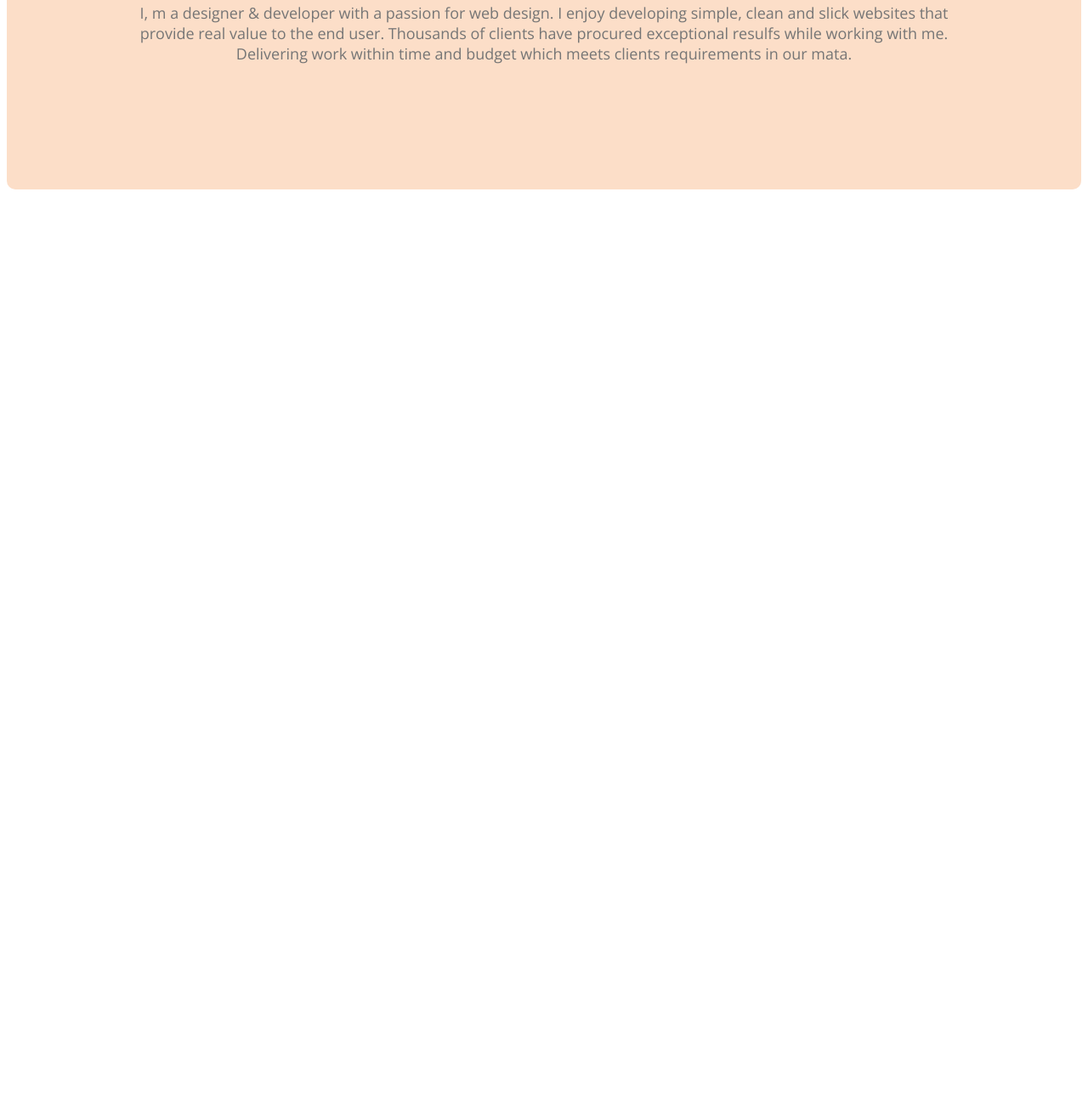
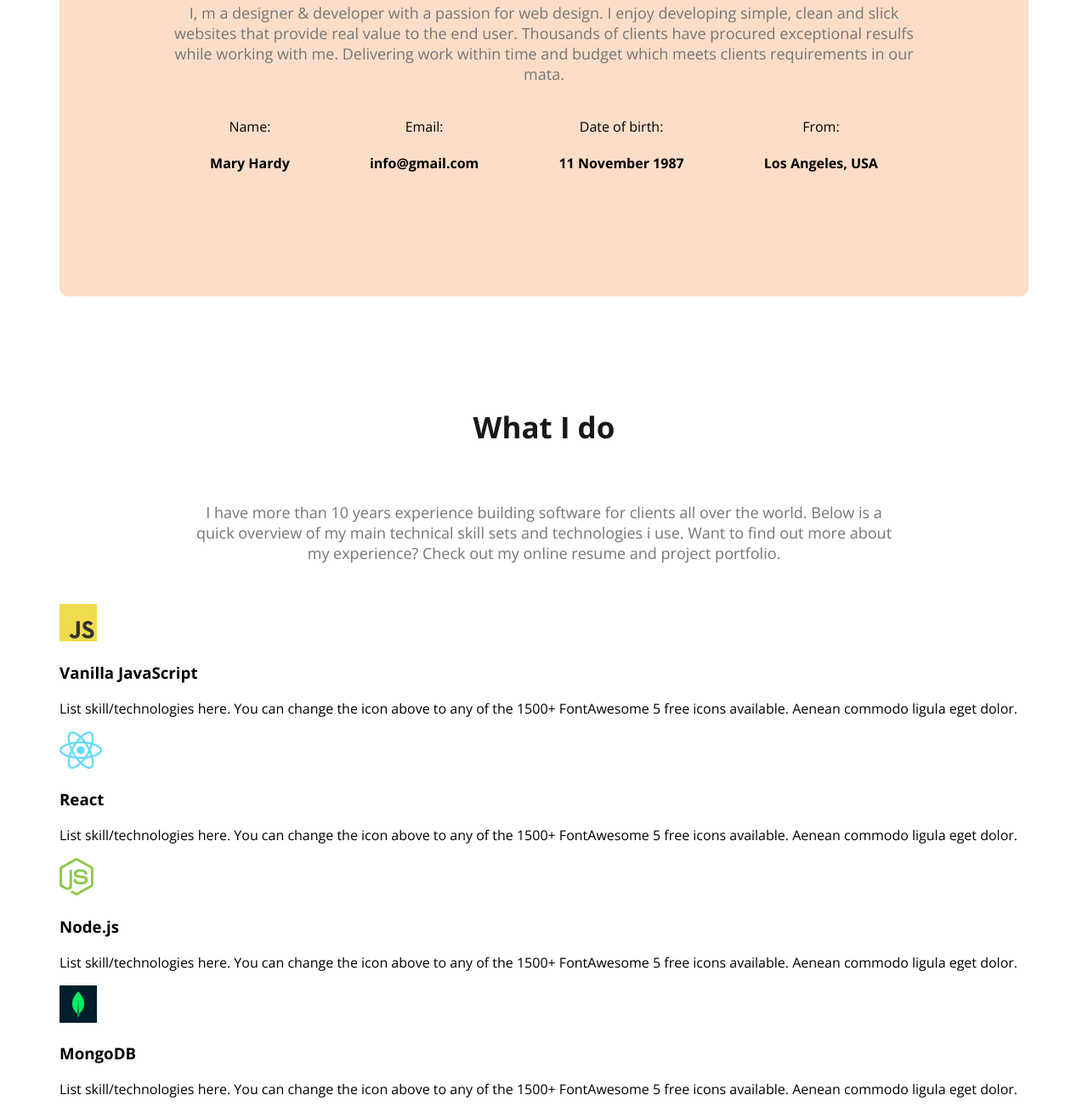
Before and after one commit to hasif52/webdeveloper-portfolio, a plain HTML site: page index.html in a window 1280 px wide. Shown: the part 1142-2451 px from the top of the page at 85% size. Before the commit the page ends 1495 px from the top, so only its background shows below. Drawn offline with nearby package versions, Linux system fonts and the light colour scheme.

Commit message:
added some section

```diff
--- a/index.html
+++ b/index.html
@@ -23,9 +23,10 @@
         </nav>
         <div class="banner">
             <div class="banner-content">
-                <h3 class="banner-greeting">Hi, I  am</h3>
+                <h3 class="banner-greeting">Hi, I am</h3>
                 <h1 class="banner-title">Mary Hardy</h1>
-                <p class="banner-description">Shot what able cold new see hold.Friendly as an betrayed formerly he. Morning because as to society behaved moments.</p>
+                <p class="banner-description">Shot what able cold new see hold.Friendly as an betrayed formerly he.
+                    Morning because as to society behaved moments.</p>
                 <button class="btn-primary">Downlod CV</button>
                 <button class="btn-primary">Contact</button>
             </div>
@@ -35,7 +36,60 @@
     <main>
         <section class="about">
             <h3 class="section-title">About Me</h3>
-            <p class="section-description">I, m a designer & developer with a passion for web design. I enjoy developing simple, clean and slick websites that provide real value to the end user. Thousands of clients have procured exceptional resulfs while working with me. Delivering work within time and budget which meets clients requirements in our mata.</p>
+            <p class="section-description">I, m a designer & developer with a passion for web design. I enjoy developing
+                simple, clean and slick websites that provide real value to the end user. Thousands of clients have
+                procured exceptional resulfs while working with me. Delivering work within time and budget which meets
+                clients requirements in our mata.</p>
+            <div class="about-info-container">
+                <!-- .about-info*4>h4.info-taitle+p.info-description -->
+                <div class="about-info">
+                    <h4 class="info-taitle">Name:
+                    </h4>
+                    <p class="info-description">Mary Hardy</p>
+                </div>
+                <div class="about-info">
+                    <h4 class="info-taitle">Email:</h4>
+                    <p class="info-description">info@gmail.com</p>
+                </div>
+                <div class="about-info">
+                    <h4 class="info-taitle">Date of birth:</h4>
+                    <p class="info-description">11 November 1987</p>
+                </div>
+                <div class="about-info">
+                    <h4 class="info-taitle">From:
+                        </h4>
+                    <p class="info-description">Los Angeles, USA</p>
+                </div>
+
+            </div>
+        </section>
+        <!-- what i do section start -->
+        <section>
+            <h3 class="section-title">What I do</h3>
+            <p id="what-i-do-description" class="section-description">I have more than 10 years experience building software for clients all over the world. Below is a quick overview of my main technical skill sets and technologies i use. Want to find out more about my experience? Check out my online resume and project portfolio.</p>
+            <div class="skills-continar">
+                <!-- .skills*4>img+h3.skill-title+p.skill-description -->
+                <div class="skills">
+                    <img src="images/icons/js.png" alt="">
+                    <h3 class="skill-title">Vanilla JavaScript</h3>
+                    <p class="skill-description">List skill/technologies here. You can change the icon above to any of the 1500+ FontAwesome 5 free icons available. Aenean commodo ligula eget dolor.</p>
+                </div>
+                <div class="skills">
+                    <img src="images/icons/react.png" alt="">
+                    <h3 class="skill-title">React</h3>
+                    <p class="skill-description">List skill/technologies here. You can change the icon above to any of the 1500+ FontAwesome 5 free icons available. Aenean commodo ligula eget dolor.</p>
+                </div>
+                <div class="skills">
+                    <img src="images/icons/nodejs.png" alt="">
+                    <h3 class="skill-title">Node.js</h3>
+                    <p class="skill-description">List skill/technologies here. You can change the icon above to any of the 1500+ FontAwesome 5 free icons available. Aenean commodo ligula eget dolor.</p>
+                </div>
+                <div class="skills">
+                    <img src="images/icons/mongo.png" alt="">
+                    <h3 class="skill-title">MongoDB</h3>
+                    <p class="skill-description">List skill/technologies here. You can change the icon above to any of the 1500+ FontAwesome 5 free icons available. Aenean commodo ligula eget dolor.</p>
+                </div>
+            </div>
         </section>
     </main>
     <footer></footer>
--- a/styles/portfolio.css
+++ b/styles/portfolio.css
@@ -98,6 +98,10 @@ nav a {
 }
 
 /* main section styles */
+main{
+    max-width: 1140px;
+    margin: 0 auto;
+}
 
 
 /* about section styles */
@@ -107,3 +111,19 @@ nav a {
     background: #fcdec8;
     margin: 130px 0;
 }
+.about-info-container{
+    display: flex;
+    justify-content: space-around;
+}
+.about-info{
+    text-align: center;
+}
+.info-taitle{
+    font-weight: 400;
+}
+.info-description{
+    font-weight: 700;
+}
+#what-i-do-description{
+    padding: 30px 150px;
+}
```
